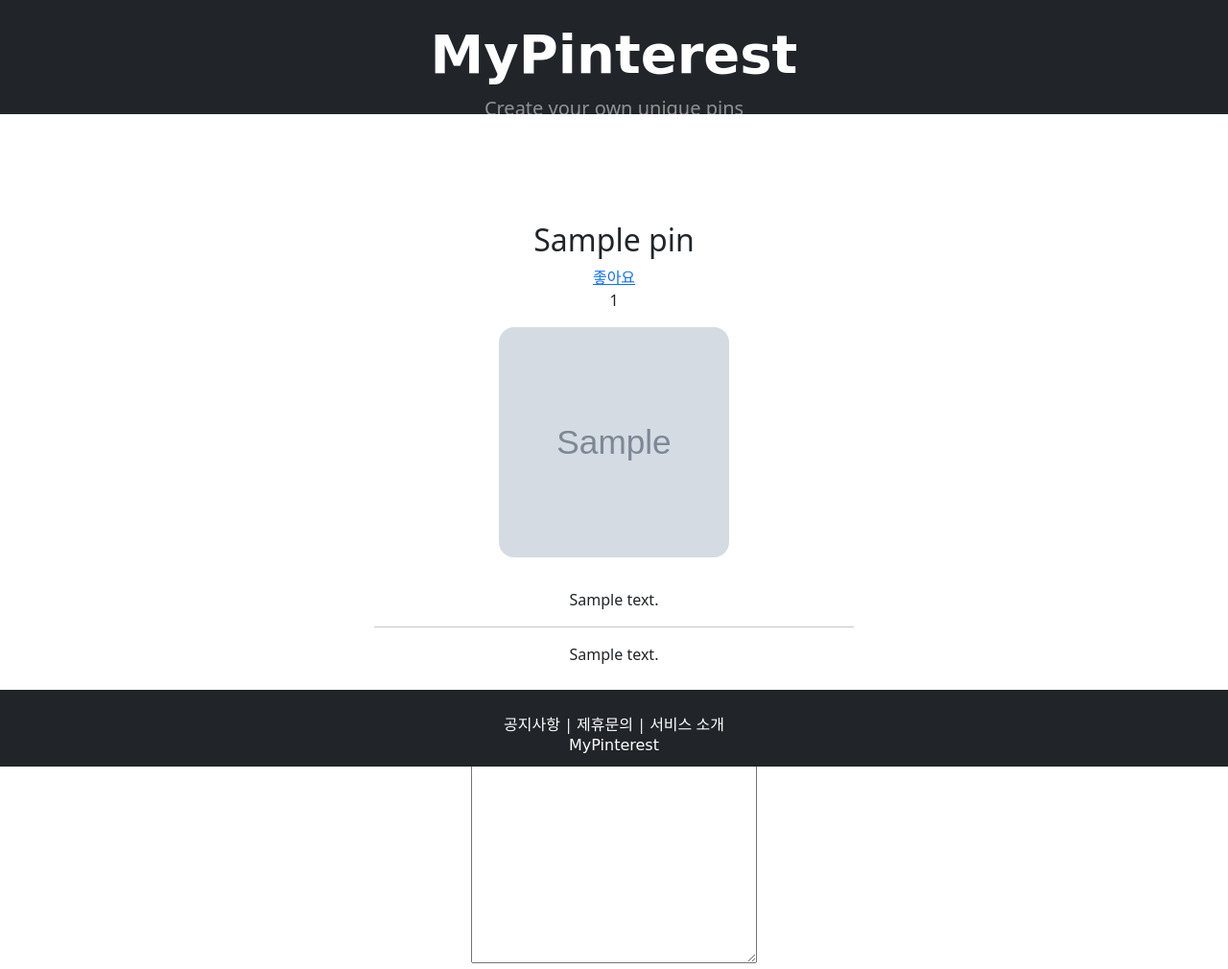
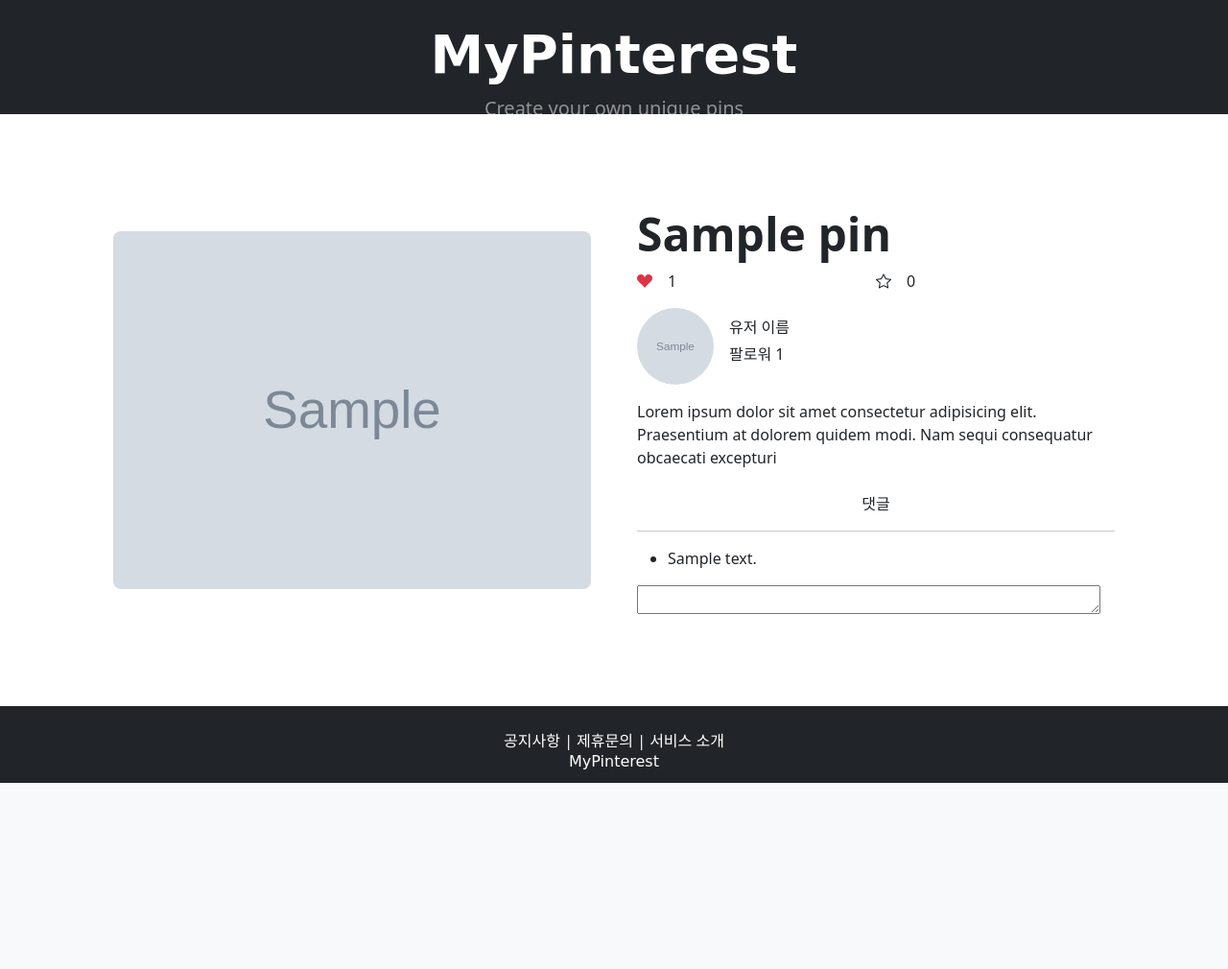
Before and after one commit to pok125/MyPinterest, a Django app: page /pins/detail/1/ in a window 1280 px wide. Shown: the part 57-1067 px from the top of the page at 96% size. After the commit the page ends 873 px from the top, so only its background shows below. Run offline with Django 4.2, Linux system fonts and the light colour scheme; tables that the repository leaves empty hold one stand-in row (values such as "Sample post"); grey boxes marked "Sample" are stand-in pictures; parts of the project's set-up code (start-up, migrations or seed data) failed here and were passed over; some libraries are stand-ins or nearby versions; some web fonts are replaced.

Commit message:
Pin상세페이지 수정, 파일정리

```diff
--- a/core/comments/templates/comments/create.html
+++ b/core/comments/templates/comments/create.html
@@ -1,14 +1,7 @@
-{% load bootstrap4 %}
-
-{% block content %}
-<div style="text-align: center; max-width: 500px; margin: 4rem auto;">
-    <form action="{% url 'comments:create' pin_id=pin_id %}" method="post">
-        {% csrf_token %}
-        <textarea name="content" id="content" cols="30" rows="10"></textarea>
-        {% if user.is_authenticated %}
-        <input type="submit" class="btn btn-dark rounded-pill col-6 mt-3" value="댓글달기">
-        {% endif %}
-
-    </form>
-</div>
-{% endblock %}
+<form  class="d-flex" action="{% url 'comments:create' pin_id=pin_id %}" method="post">
+    {% csrf_token %}
+    <textarea class="me-2" name="content" id="content" cols="50" rows="1"></textarea>
+    {% if user.is_authenticated %}
+    <input type="submit" class="btn btn-dark rounded-pill" value="댓글달기">
+    {% endif %}
+</form>
--- a/core/pingroups/templates/pingroups/create.html
+++ b/core/pingroups/templates/pingroups/create.html
@@ -2,7 +2,7 @@
 {% load bootstrap4 %}
 
 {% block content %}
-<div style="text-align: center; max-width: 500px; margin: 4rem auto;">
+<div class="pingroup-container">
     <h2 class="mb-4">Create PinGroup</h2>
     <form action="{% url 'pingroups:create' %}" method="post" enctype="multipart/form-data">
         {% csrf_token %}
--- a/core/pingroups/templates/pingroups/detail.html
+++ b/core/pingroups/templates/pingroups/detail.html
@@ -1,7 +1,7 @@
 {% extends 'base.html' %}
 
 {% block content %}
-<div style="text-align: center; max-width: 500px; margin: 4rem auto;">
+<div class="pingroup-container">
     <h2>
     {{ pingroup_title }}
     </h2>
--- a/core/pingroups/templates/pingroups/update.html
+++ b/core/pingroups/templates/pingroups/update.html
@@ -2,7 +2,7 @@
 {% load bootstrap4 %}
 
 {% block content %}
-<div style="text-align: center; max-width: 500px; margin: 4rem auto;">
+<div class="pingroup-container">
     <h2 class="mb-4">Update PinGroup</h2>
     <form action="{% url 'pingroups:update' pingroup_id=pingroup_id %}" method="post" enctype="multipart/form-data">
         {% csrf_token %}
--- a/core/pins/templates/pins/create.html
+++ b/core/pins/templates/pins/create.html
@@ -2,8 +2,8 @@
 {% load bootstrap4 %}
 
 {% block content %}
-<div style="text-align: center; max-width: 500px; margin: 4rem auto;">
-    <h2>Article Create</h2>
+<div class="pin-container">
+    <h2>Pin Create</h2>
     <form action="{% url 'pins:create' %}" method="post" enctype="multipart/form-data">
         {% csrf_token %}
         {% bootstrap_form form %}
--- a/core/pins/templates/pins/detail.html
+++ b/core/pins/templates/pins/detail.html
@@ -1,39 +1,75 @@
 {% extends 'base.html' %}
 
 {% block content %}
-<div style="text-align: center; max-width: 500px; margin: 4rem auto;">
-    <h2>
-    {{ pin_title }}
-    </h2>
-    <div>
-        <a href="">좋아요</a>
-        <p>{{ pin_like_count }}</p>
+<section class="">
+    <div class="container px-2 px-lg-5 my-5">
+        <div class="row gx-4 gx-lg-5 align-items-center">
+            <!-- 이미지 -->
+            <div class="col-md-6">
+                <img class="card-img-top mb-5 mb-md-0 rounded-3" src="{{ pin_image_url }}" alt="..." />
+            </div>
+            <!-- 세부내용 -->
+            <div class="col-md-6">
+                <!-- title -->
+                <h3 class="display-5 fw-bolder">{{ pin_title }}</h3>
+                <!-- 좋아요, 즐겨찾기 -->
+                <div class="d-flex">
+                    <div class="d-flex w-50">
+                        <i class="bi bi-suit-heart-fill text-danger me-3"></i>
+                        <p class="">{{ pin_like_count }}</p>
+                    </div>
+                    <div class="d-flex w-50">
+                        <i class="bi bi-star me-3"></i>
+                        <p>0</p>
+                    </div>
+                </div>
+                <!-- 작성자 정보 -->
+                <div class="d-flex mb-3">
+                    <!-- 유저 이미지 -->
+                    <a class="me-3" href="">
+                        <img class="pin-detail-writer-img" src="{{ pin_image_url }}" alt="">
+                    </a>
+                    <!-- 유저정보 -->
+                    <div class="mt-2">
+                        <p class="mb-1">유저 이름</p>
+                        <p>팔로워 {{ pin_like_count }}</p>
+                    </div>
+                </div>
+                <!-- content -->
+                <div class="pin-content mb-2">
+                    <p class="">Lorem ipsum dolor sit amet consectetur adipisicing elit. Praesentium at dolorem quidem modi. Nam sequi consequatur obcaecati excepturi
+                    </p>
+                </div>
+                <p class="text-center">댓글</p>
+                <hr>
+                <!-- 댓글 리스트 -->
+                <div class="comment-list">
+                    <ul>
+                        {% if comments %}
+                            {% for comment in comments %}
+                                <li>{{ comment.content }}</li>
+                            {% endfor %}
+                        {% endif %}
+                    </ul>
+                </div>
+                <!-- 댓글 달기 -->
+                {% include 'comments/create.html' with pin_id=pin_id %}
+            </div>
+        </div>
     </div>
-    <img src="{{ pin_image_url }}" alt=""
-    style="height: 15rem; width: 15rem; border-radius: 1rem; margin-bottom: 2rem;">
-    <p>
-        {{ pin_content }}
-    </p>
+</section>
 
-    {% if pin_writer_id == request.user.pk %}
-    <a href="{% url 'pins:update' pin_id=pin_id %}">수정하기</a>
-    <form action="{% url 'pins:delete' pin_id=pin_id %}" method="post" id="delete-form">
+<!-- 수정, 삭제 버튼 -->
+{% if pin_writer_id == request.user.pk %}
+<div class="d-flex">
+    <a class="btn btn-dark rounded-pill w-50" href="{% url 'pins:update' pin_id=pin_id %}">수정하기</a>
+    <form class="w-50" action="{% url 'pins:delete' pin_id=pin_id %}" method="post" id="delete-form">
         {% csrf_token %}
-        <button type="submit" class="btn btn-danger" id="delete-btn">삭제하기</button>
+        <button type="submit" class="btn rounded-pill btn-danger w-100" id="delete-btn">삭제하기</button>
     </form>
-    {% endif %}
+</div>
+{% endif %}
 
-    <hr>
-
-    {% if comments %}
-        {% for comment in comments %}
-            <p>{{ comment.content }}</p>
-        {% endfor %}
-    {% endif %}
-
-    {% include 'comments/create.html' with pin_id=pin_id %}
-
-</div>
 <script>
     document.getElementById('delete-form').addEventListener('submit', function(event) {
         event.preventDefault();  // 폼의 기본 제출 동작 중단
--- a/core/pins/templates/pins/update.html
+++ b/core/pins/templates/pins/update.html
@@ -2,7 +2,7 @@
 {% load bootstrap4 %}
 
 {% block content %}
-<div style="text-align: center; max-width: 500px; margin: 4rem auto;">
+<div class="pin-container">
     <form action="{% url 'pins:update' pin_id=pin_id %}" method="post" enctype="multipart/form-data">
         {% csrf_token %}
         {% bootstrap_form form %}
--- a/core/profiles/templates/profiles/mypage.html
+++ b/core/profiles/templates/profiles/mypage.html
@@ -3,7 +3,7 @@
 
 {% block content %}
 
-<div style="text-align: center; max-width: 500px; margin: 4rem auto;">
+<div class="profile-container">
 
     <!-- 프로필 이미지 -->
     {% if target_user_profile_image_url %}
--- a/core/profiles/templates/profiles/update.html
+++ b/core/profiles/templates/profiles/update.html
@@ -2,7 +2,7 @@
 {% load bootstrap4 %}
 
 {% block content %}
-<div style="text-align: center; max-width: 500px; margin: 4rem auto;">
+<div class="profile-container">
     <form action="{% url 'profiles:update' profile_id=user.profile.pk %}" method="post" enctype="multipart/form-data">
         {% csrf_token %}
         {% bootstrap_form form %}
--- a/core/static/css/base.css
+++ b/core/static/css/base.css
@@ -14,7 +14,8 @@ body {
   /* 메인 컨텐츠 */
 #main {
     width: 100%;
-    height: 75%;
+    /* height: 75%; */
+    flex: 1;
 }
 
   /* 페이지 푸터 */
@@ -31,6 +32,29 @@ body {
     font-family: 'Courgette', cursive;
     font-family: 'Dancing Script', cursive;
     font-family: 'Gamja Flower', cursive;
+}
+
+.login-container,
+.join-container,
+.profile-container,
+.pin-container,
+.pingroup-container {
+    text-align: center;
+    max-width: 500px;
+    margin: 4rem auto;
+}
+
+.pin-detail-writer-img {
+    width: 5rem;
+    height: 5rem;
+    border-radius: 10rem;
+
+}
+
+.pin-content, .comment-list {
+    width: 100%;
+    max-height: 300px;
+    overflow: auto;
 }
 
 /* pin container */
--- a/core/users/templates/users/join.html
+++ b/core/users/templates/users/join.html
@@ -2,7 +2,7 @@
 {% load bootstrap4 %}
 
 {% block content %}
-    <div style="text-align: center; max-width: 500px; margin: 4rem auto;">
+<div class="join-container">
     <h2 class="mb-4">회원가입</h2>
     <form action="{% url 'users:join' %}" method="post">
         {% csrf_token %}
--- a/core/users/templates/users/login.html
+++ b/core/users/templates/users/login.html
@@ -2,7 +2,7 @@
 {% load bootstrap4 %}
 
 {% block content %}
-<div style="text-align: center; max-width: 500px; margin: 4rem auto;">
+<div class="login-container">
     <h2 class="mb-4">로그인</h2>
     <form action="{% url 'users:login' %}" method="post">
         {% csrf_token %}
```
Also changed, not shown: core/users/templates/users/delete.html (deleted, +0 -13 lines). Lines whose indentation alone changed are shown as unchanged.
